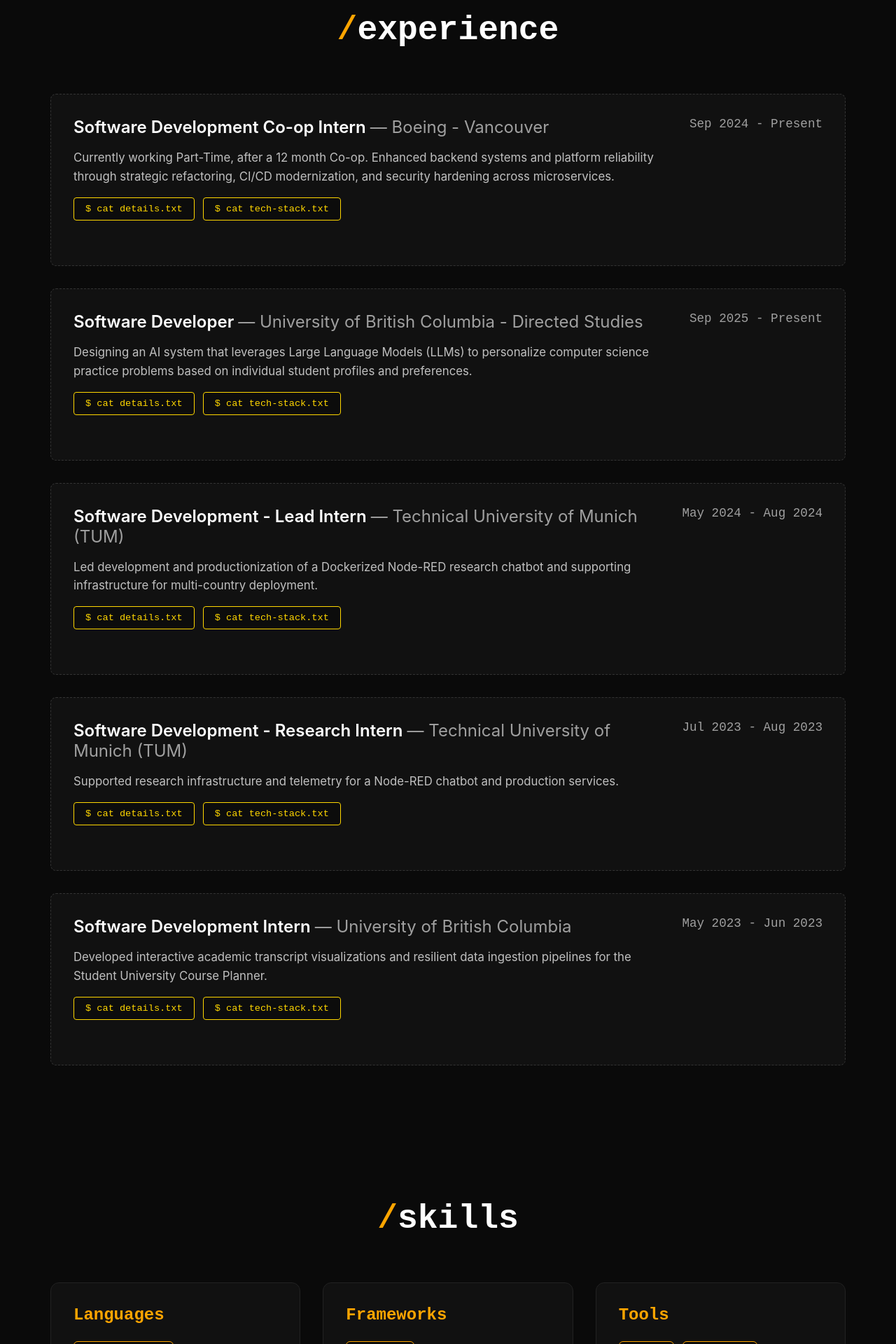
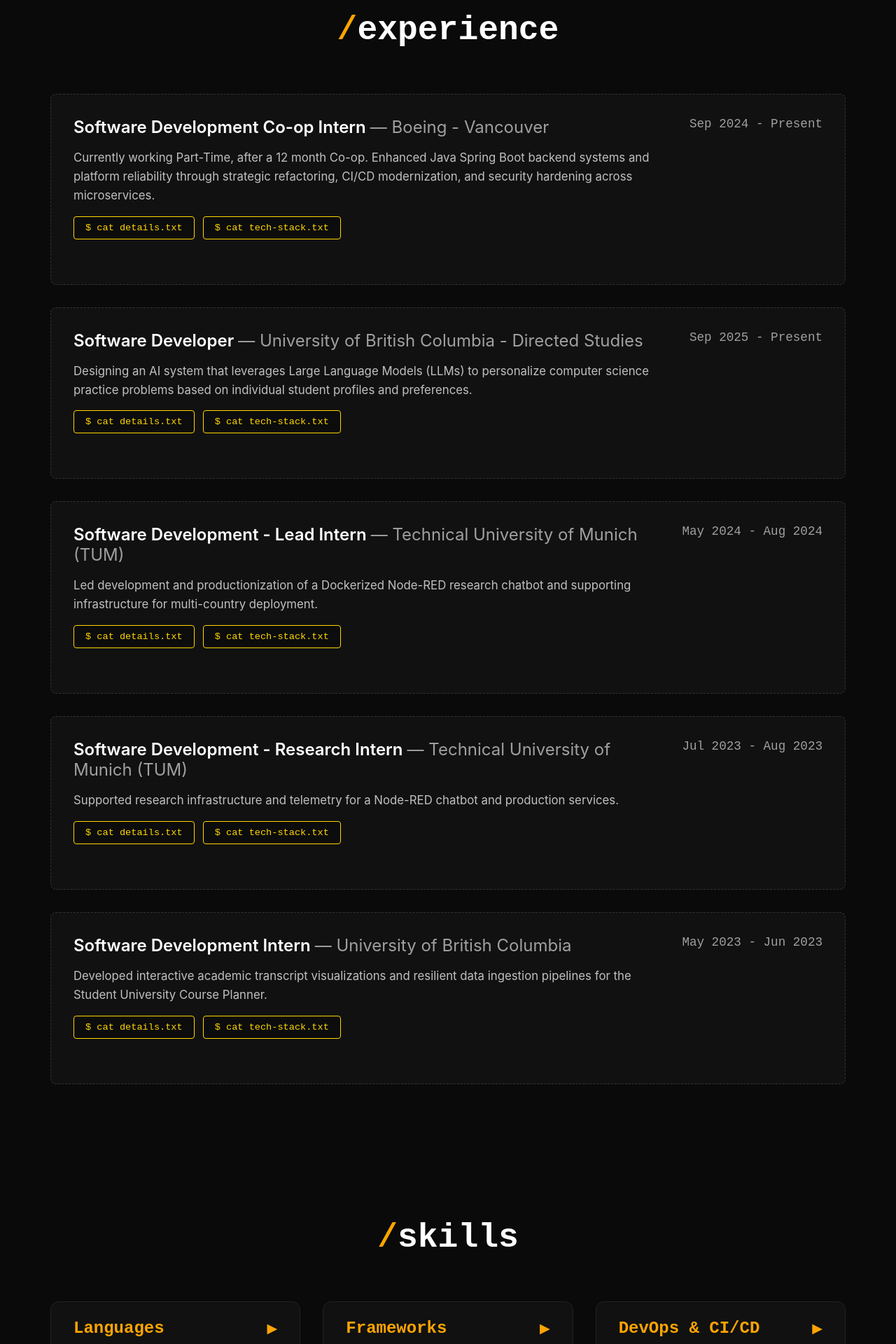
Before and after one commit to ojusharma/new-portfolio, a React (Vite) app: page / in a window 1280 px wide. Shown: the part 880-2800 px from the top of the page at 70% size. Built offline with nearby package versions, Linux system fonts and the light colour scheme.

Commit message:
Enhance Experience and Skills components, and update project details

```diff
--- a/src/App.jsx
+++ b/src/App.jsx
@@ -1,11 +1,12 @@
 import React from 'react';
-import { BrowserRouter } from 'react-router-dom';
+import { BrowserRouter, Routes, Route } from 'react-router-dom';
 import Navbar from './components/Navbar';
 import Hero from './components/Hero';
 import Experience from './components/Experience';
 import Skills from './components/Skills';
 import Projects from './components/Projects';
 import Contact from './components/Contact';
+import Love from './components/Love';
 import './App.css';
 
 function App() {
@@ -14,11 +15,18 @@
       <div className="app">
         <Navbar />
         <main className="main-content">
-          <Hero />
-          <Experience />
-          <Skills />
-          <Projects />
-          <Contact />
+          <Routes>
+            <Route path="/" element={
+              <>
+                <Hero />
+                <Experience />
+                <Skills />
+                <Projects />
+                <Contact />
+              </>
+            } />
+            <Route path="/love" element={<Love />} />
+          </Routes>
         </main>
       </div>
     </BrowserRouter>
--- a/src/components/Experience.jsx
+++ b/src/components/Experience.jsx
@@ -2,8 +2,7 @@
 import { experiences } from '../data/experience';
 import './Experience.css';
 
-const ExperienceItem = ({ experience }) => {
-  const [activeView, setActiveView] = useState(null); // null, 'details', or 'techstack'
+const ExperienceItem = ({ experience, activeView, onToggle }) => {
   const [displayedLines, setDisplayedLines] = useState([]);
   const [currentLine, setCurrentLine] = useState(0);
 
@@ -27,15 +26,9 @@
   }, [activeView, currentLine, experience.details, experience.techStack]);
 
   const handleToggle = (view) => {
-    if (activeView === view) {
-      setActiveView(null);
-      setDisplayedLines([]);
-      setCurrentLine(0);
-    } else {
-      setActiveView(view);
-      setDisplayedLines([]);
-      setCurrentLine(0);
-    }
+    onToggle(experience.id, view);
+    setDisplayedLines([]);
+    setCurrentLine(0);
   };
 
   return (
@@ -125,6 +118,23 @@
 };
 
 const Experience = () => {
+  const [activeItems, setActiveItems] = useState({});
+
+  const handleToggle = (expId, view) => {
+    setActiveItems(prev => {
+      const currentView = prev[expId];
+      if (currentView === view) {
+        // Close if clicking the same button
+        const newState = { ...prev };
+        delete newState[expId];
+        return newState;
+      } else {
+        // Open the clicked view for this experience only
+        return { [expId]: view };
+      }
+    });
+  };
+
   return (
     <section id="experience" className="experience-section">
       <h2 className="section-title">
@@ -133,7 +143,12 @@
 
       <div className="experience-list">
         {experiences.map((exp) => (
-          <ExperienceItem key={exp.id} experience={exp} />
+          <ExperienceItem
+            key={exp.id}
+            experience={exp}
+            activeView={activeItems[exp.id] || null}
+            onToggle={handleToggle}
+          />
         ))}
       </div>
     </section>
--- /dev/null
+++ b/src/components/Love.css
@@ -0,0 +1,79 @@
+.love-page {
+  min-height: 100vh;
+  padding: 6rem 2rem 4rem;
+  max-width: 1200px;
+  margin: 0 auto;
+}
+
+.love-section {
+  min-height: 100vh;
+  display: flex;
+  flex-direction: column;
+  justify-content: center;
+  padding: 4rem 0;
+  position: relative;
+  background-size: cover;
+  background-position: center;
+  background-repeat: no-repeat;
+}
+
+.love-section::before {
+  content: '';
+  position: absolute;
+  top: 0;
+  left: 0;
+  right: 0;
+  bottom: 0;
+  background: rgba(0, 0, 0, 0.7);
+  z-index: 1;
+}
+
+.love-section .section-title,
+.love-section .love-content {
+  position: relative;
+  z-index: 2;
+}
+
+#formula1 {
+  background-image: url('/path-to-your-f1-image.jpg');
+}
+
+.love-content {
+  max-width: 800px;
+  margin: 2rem auto;
+  text-align: center;
+}
+
+.love-description {
+  font-size: 1.1rem;
+  color: #b0b0b0;
+  line-height: 1.8;
+}
+
+.footer {
+  margin-top: auto;
+  padding-top: 3rem;
+  text-align: center;
+  border-top: 1px solid #222;
+}
+
+.footer p {
+  color: #666;
+  font-family: 'Courier New', monospace;
+  font-size: 0.9rem;
+}
+
+@media (max-width: 768px) {
+  .love-page {
+    padding: 3rem 1rem 2rem;
+  }
+
+  .love-section {
+    min-height: auto;
+    padding: 3rem 0;
+  }
+
+  .love-description {
+    font-size: 1rem;
+  }
+}
--- /dev/null
+++ b/src/components/Love.jsx
@@ -0,0 +1,52 @@
+import React from 'react';
+import './Love.css';
+
+const Love = () => {
+  return (
+    <div className="love-page">
+      <section id="formula1" className="love-section">
+        <h2 className="section-title">
+          <span className="section-symbol">/</span>formula 1
+        </h2>
+        <div className="love-content">
+          <p className="love-description">
+            I love Formula 1 because it just feels alive in a way nothing else does.
+            <br /><br />
+            The precision, the constant flow of data, the tiny adjustments that make a huge difference. It all fascinates me.
+            <br /><br />What really keeps me hooked, is the relentless pursuit of perfection and the teamwork behind it.
+            <br /><br />Hundreds of people working together, staying sharp for days, trying to get everything right down to the smallest detail.<br /><br />And for me, Sebastian Vettel is a big part of that love. He's my favourite :) grounded, thoughtful, and genuinely human in a sport that pushes you to your limit.
+            F1 isn't just cars on a track; it's people giving everything they've got.
+          </p>
+        </div>
+      </section>
+
+      <section id="liverpool" className="love-section">
+        <h2 className="section-title">
+          <span className="section-symbol">/</span>liverpool fc
+        </h2>
+        <div className="love-content">
+          <p className="love-description">
+            Content about Liverpool FC passion goes here...
+          </p>
+        </div>
+      </section>
+
+      <section id="history-movies" className="love-section">
+        <h2 className="section-title">
+          <span className="section-symbol">/</span>history + movies
+        </h2>
+        <div className="love-content">
+          <p className="love-description">
+            Content about History and Movies passion goes here...
+          </p>
+        </div>
+      </section>
+
+      <footer className="footer">
+        <p>© 2025 • Built with Redbulls & Passion</p>
+      </footer>
+    </div>
+  );
+};
+
+export default Love;
--- a/src/components/Skills.css
+++ b/src/components/Skills.css
@@ -29,28 +29,65 @@
   background: rgba(255, 255, 255, 0.03);
   border: 1px solid #222;
   border-radius: 12px;
-  padding: 2rem;
   transition: all 0.3s ease;
+  overflow: hidden;
 }
 
-.skill-category:hover {
+.skill-category.open {
   background: rgba(255, 255, 255, 0.05);
-  border-color: #333;
-  transform: translateY(-4px);
-  box-shadow: 0 8px 20px rgba(0, 0, 0, 0.3);
+}
+
+.skill-category-header {
+  width: 100%;
+  display: flex;
+  justify-content: space-between;
+  align-items: center;
+  background: transparent;
+  border: none;
+  padding: 1.5rem 2rem;
+  cursor: pointer;
+  transition: all 0.3s ease;
+  border-bottom: 1px solid transparent;
+}
+
+.skill-category-header:hover {
+  background: rgba(255, 255, 255, 0.05);
+}
+
+.skill-category.open .skill-category-header {
+  border-bottom-color: #222;
 }
 
 .skill-category-title {
   font-size: 1.5rem;
-  margin-bottom: 1.5rem;
+  margin: 0;
   font-weight: 600;
   font-family: 'Courier New', monospace;
+  text-align: left;
+}
+
+.toggle-icon {
+  font-size: 1.2rem;
+  transition: transform 0.3s ease;
 }
 
 .skill-tags {
   display: flex;
   flex-wrap: wrap;
   gap: 0.75rem;
+  padding: 1.5rem 2rem 2rem;
+  animation: slideDown 0.3s ease;
+}
+
+@keyframes slideDown {
+  from {
+    opacity: 0;
+    transform: translateY(-10px);
+  }
+  to {
+    opacity: 1;
+    transform: translateY(0);
+  }
 }
 
 .skill-tag {
--- a/src/components/Skills.jsx
+++ b/src/components/Skills.jsx
@@ -1,11 +1,23 @@
-import React from 'react';
+import React, { useState } from 'react';
 import { skills } from '../data/skills';
 import './Skills.css';
 
-const SkillCategory = ({ title, items, color }) => {
+const SkillCategory = ({ title, items, color, isOpen, onToggle }) => {
   return (
-    <div className="skill-category">
-      <h3 className="skill-category-title" style={{ color }}>{title}</h3>
+    <div className={`skill-category ${isOpen ? 'open' : 'closed'}`}>
+      <button
+        className="skill-category-header"
+        onClick={onToggle}
+        style={{ borderColor: color }}
+      >
+        <h3 className="skill-category-title" style={{ color }}>
+          {title}
+        </h3>
+        <span className="toggle-icon" style={{ color }}>
+          {isOpen ? '▼' : '▶'}
+        </span>
+      </button>
+      {isOpen && (
         <div className="skill-tags">
           {items.map((skill, index) => (
             <span key={index} className="skill-tag" style={{ borderColor: color }}>
@@ -13,11 +25,44 @@
             </span>
           ))}
         </div>
+      )}
     </div>
   );
 };
 
 const Skills = () => {
+  const [openCategories, setOpenCategories] = useState({});
+
+  const handleToggle = (categoryKey) => {
+    const category = categories.find(cat => cat.key === categoryKey);
+    const categoryRow = category.row;
+
+    // Find all categories in the same row
+    const sameRowCategories = categories.filter(cat => cat.row === categoryRow);
+
+    // Check if all categories in this row are currently open
+    const allOpen = sameRowCategories.every(cat => openCategories[cat.key]);
+
+    // Toggle all categories in the same row
+    const newState = { ...openCategories };
+    sameRowCategories.forEach(cat => {
+      newState[cat.key] = !allOpen;
+    });
+
+    setOpenCategories(newState);
+  };
+
+  const categories = [
+    { key: 'languages', title: 'Languages', items: skills.languages, color: '#FFA500', row: 1 },
+    { key: 'frameworks', title: 'Frameworks', items: skills.frameworks, color: '#FFA500', row: 1 },
+    { key: 'devOps', title: 'DevOps & CI/CD', items: skills.devOps, color: '#FFA500', row: 1 },
+    { key: 'cloud', title: 'Cloud Platforms', items: skills.cloud, color: '#00d9ff', row: 2 },
+    { key: 'databases', title: 'Databases', items: skills.databases, color: '#00d9ff', row: 2 },
+    { key: 'testing', title: 'Testing', items: skills.testing, color: '#00d9ff', row: 2 },
+    { key: 'dataScience', title: 'Data Science & ML', items: skills.dataScience, color: '#9b59b6', row: 3 },
+    { key: 'tools', title: 'Tools & APIs', items: skills.tools, color: '#9b59b6', row: 3 },
+    { key: 'softSkills', title: 'Soft Skills', items: skills.softSkills, color: '#2ecc71', row: 3 }
+  ];
   return (
     <section id="skills" className="skills-section">
       <h2 className="section-title">
@@ -25,21 +70,16 @@
       </h2>
 
       <div className="skills-grid">
+        {categories.map((category) => (
           <SkillCategory
-          title="Languages"
-          items={skills.languages}
-          color="#FFA500"
+            key={category.key}
+            title={category.title}
+            items={category.items}
+            color={category.color}
+            isOpen={openCategories[category.key]}
+            onToggle={() => handleToggle(category.key)}
           />
-        <SkillCategory
-          title="Frameworks"
-          items={skills.frameworks}
-          color="#FFA500"
-        />
-        <SkillCategory
-          title="Tools"
-          items={skills.tools}
-          color="#FFA500"
-        />
+        ))}
       </div>
     </section>
   );
--- a/src/data/experience.js
+++ b/src/data/experience.js
@@ -4,7 +4,7 @@
     company: "Boeing - Vancouver",
     role: "Software Development Co-op Intern",
     period: "Sep 2024 - Present",
-    description: "Currently working Part-Time, after a 12 month Co-op. \nEnhanced backend systems and platform reliability through strategic refactoring, CI/CD modernization, and security hardening across microservices.",
+    description: "Currently working Part-Time, after a 12 month Co-op. \nEnhanced Java Spring Boot backend systems and platform reliability through strategic refactoring, CI/CD modernization, and security hardening across microservices.",
     details: [
       "Enhanced Java Spring Boot microservice  that scans the database for expiring user-issued OAuth clients, preventing automated revocation of a newly onboarded Azure Service Principal and preserving API availability.",
       "Revamped 20+ CI/CD pipelines across 11 microservices by implementing dynamic value injection, reusable templates & automated versioning (Docker, Kubernetes, Bash, Linux), reducing deployment times & saving 100+ hours annually.",
--- a/src/data/personal.js
+++ b/src/data/personal.js
@@ -1,4 +1,3 @@
-// Edit this file to update your personal information
 export const personalInfo = {
   name: "OJUS SHARMA",
   title: "Computer Science + Data Science Minor",
@@ -6,5 +5,5 @@
   graduation: "Graduating May 2026",
   tagline: "I enjoy thoughtful development.",
   location: "Based in Canada · Open to 2026 New Grad Roles :)",
-  profileImage: "/profile.jpeg" // Add your profile image to public folder
+  profileImage: "/profile.jpeg"
 };
--- a/src/data/projects.js
+++ b/src/data/projects.js
@@ -1,6 +1,24 @@
 export const projects = [
   {
     id: 1,
+    title: "Zip2Job - Digital Work Artifact Mining System",
+    description: "Privacy-first desktop application that analyzes local code repositories to automatically generate professional portfolio content and resume bullet points",
+    tags: ["Python", "AI/LLM", "SQLAlchemy", "GitPython"],
+    techStack: "Python 3.13+ • SQLite • Google Gemini API • pytest",
+    liveUrl: "https://github.com/COSC-499-W2025/capstone-project-team-5",
+    detailsUrl: "https://github.com/COSC-499-W2025/capstone-project-team-5"
+  },
+  {
+    id: 2,
+    title: "Communicado",
+    description: "Building seamless E-Ticketing experiences - prioritizing usability, security, and scalability",
+    tags: ["Python", "Django", "MySQL", "Docker"],
+    techStack: "Python • Django • MySQL • Docker • GitHub Actions",
+    liveUrl: "https://github.com/ojusharma/Communicado",
+    detailsUrl: "https://github.com/ojusharma/Communicado"
+  },
+    {
+    id: 3,
     title: "F1 Trigger Chrome Extension",
     description: "A Chrome extension that brings Formula 1 racing to your browser.",
     tags: ["JavaScript", "Chrome Extension", "F1"],
@@ -9,16 +27,16 @@
     detailsUrl: "https://github.com/ojusharma/f1-trigger-chrome-extension"
   },
   {
-    id: 2,
-    title: "Communicado",
-    description: "Building seamless E-Ticketing experiences - prioritizing usability, security, and scalability",
-    tags: ["Python", "E-Ticketing", "Security"],
-    techStack: "Python • Security • Scalability",
-    liveUrl: "https://github.com/ojusharma/Communicado",
-    detailsUrl: "https://github.com/ojusharma/Communicado"
+    id: 4,
+    title: "Safe Route App",
+    description: "Android App for Route-Sharing and Real-Time Navigation with safety-optimized routing",
+    tags: ["Java", "Android", "Google Maps API", "Firebase"],
+    techStack: "Java • Android • Google Maps APIs • Firebase • XML",
+    liveUrl: "https://github.com/ojusharma/Safe-Route-App",
+    detailsUrl: "https://github.com/ojusharma/Safe-Route-App"
   },
   {
-    id: 3,
+    id: 5,
     title: "Klopp-Kits",
     description: "E-Commerce Platform for Jersey Sales - With a twist!",
     tags: ["Java", "E-Commerce", "Web Development"],
@@ -27,16 +45,7 @@
     detailsUrl: "https://github.com/ojusharma/Klopp-Kits"
   },
   {
-    id: 4,
-    title: "Safe Route App",
-    description: "Android App for Route-Sharing and Real-Time Navigation",
-    tags: ["Java", "Android", "Navigation", "Real-Time"],
-    techStack: "Java • Android • GPS • Real-Time Tracking",
-    liveUrl: "https://github.com/ojusharma/Safe-Route-App",
-    detailsUrl: "https://github.com/ojusharma/Safe-Route-App"
-  },
-  {
-    id: 5,
+    id: 6,
     title: "Cricket IPL Data Analysis",
     description: "Evaluation of Player Performance in the Indian Premiere League (2008-2022)",
     tags: ["Python", "Data Analysis", "Jupyter", "Cricket"],
@@ -45,7 +54,7 @@
     detailsUrl: "https://github.com/ojusharma/Cricket-IPL-Data-Analysis"
   },
   {
-    id: 6,
+    id: 7,
     title: "Portfolio Website",
     description: "Modern portfolio website built with React and Vite",
     tags: ["React", "CSS", "Vite", "Portfolio"],
--- a/src/data/skills.js
+++ b/src/data/skills.js
@@ -1,40 +1,93 @@
 export const skills = {
   languages: [
-    "JavaScript",
-    "TypeScript",
     "Python",
     "Java",
-    "C++",
-    "C",
+    "C/C++",
+    "JavaScript (ES6+)",
+    "TypeScript",
     "SQL",
+    "Bash",
     "R",
-    "Bash",
-    "HTML",
-    "CSS"
+    "HTML/CSS",
+    "MIPS Assembly"
   ],
   frameworks: [
-    "React",
-    "React Router (v7)",
+    "React (Router v7, Hooks, Redux)",
     "Node.js",
-    "Express",
-    "Django"
+    "Express.js",
+    "Django",
+    "Flask",
+    "Java Spring Boot",
+    "SQLAlchemy",
+    "Android (Android Studio, Gradle)"
+  ],
+  devOps: [
+    "Docker",
+    "Docker Compose",
+    "Kubernetes",
+    "Helm",
+    "GitHub Actions",
+    "Azure DevOps",
+    "Jenkins",
+    "Git & GitHub",
+    "JFrog Artifactory",
+    "Twistlock",
+    "Linux/Ubuntu"
+  ],
+  cloud: [
+    "Microsoft Azure (Application Insights, Service Bus, Cosmos DB, Monitor)",
+    "Google Cloud Platform (GCP)",
+    "AWS",
+    "Firebase"
+  ],
+  databases: [
+    "PostgreSQL",
+    "MySQL",
+    "SQLite",
+    "SQL Server",
+    "MongoDB",
+    "Cosmos DB"
+  ],
+  testing: [
+    "pytest",
+    "unittest",
+    "JUnit",
+    "Load & Stress Testing",
+    "Integration Testing",
+    "Unit Testing"
+  ],
+  dataScience: [
+    "Pandas",
+    "NumPy",
+    "Scikit-learn",
+    "TensorFlow",
+    "Keras",
+    "PyTorch",
+    "OpenCV",
+    "Matplotlib",
+    "Seaborn"
   ],
   tools: [
-    "Git",
-    "Docker",
-    "Kubernetes",
-    "GitHub Actions",
-    "Azure (App Services, Application Insights, Monitor)",
-    "Azure DevOps (ADO) / Pipelines",
-    "Helm",
-    "Artifactory",
-    "Twistlock (vulnerability scanning)",
     "SendGrid",
-    "MySQL",
-    "PostgreSQL",
-    "Cosmos DB",
-    "Azure Service Bus",
-    "pytest",
-    "Docker Compose"
+    "Node-RED",
+    "Apache Commons",
+    "Gradle",
+    "Maven",
+    "Jira",
+    "Power BI",
+    "Tableau",
+    "Google Maps APIs"
+  ],
+  softSkills: [
+    "Code Review",
+    "Collaboration",
+    "Technical Documentation",
+    "Agile/Scrum",
+    "Problem Solving",
+    "Mentoring",
+    "Cross-functional Communication",
+    "System Design",
+    "Troubleshooting & Debugging",
+    "Project Management"
   ]
 };
```
Also changed, not shown: src/components/Navbar.jsx (+3 -9 lines). Lines whose indentation alone changed are shown as unchanged.
